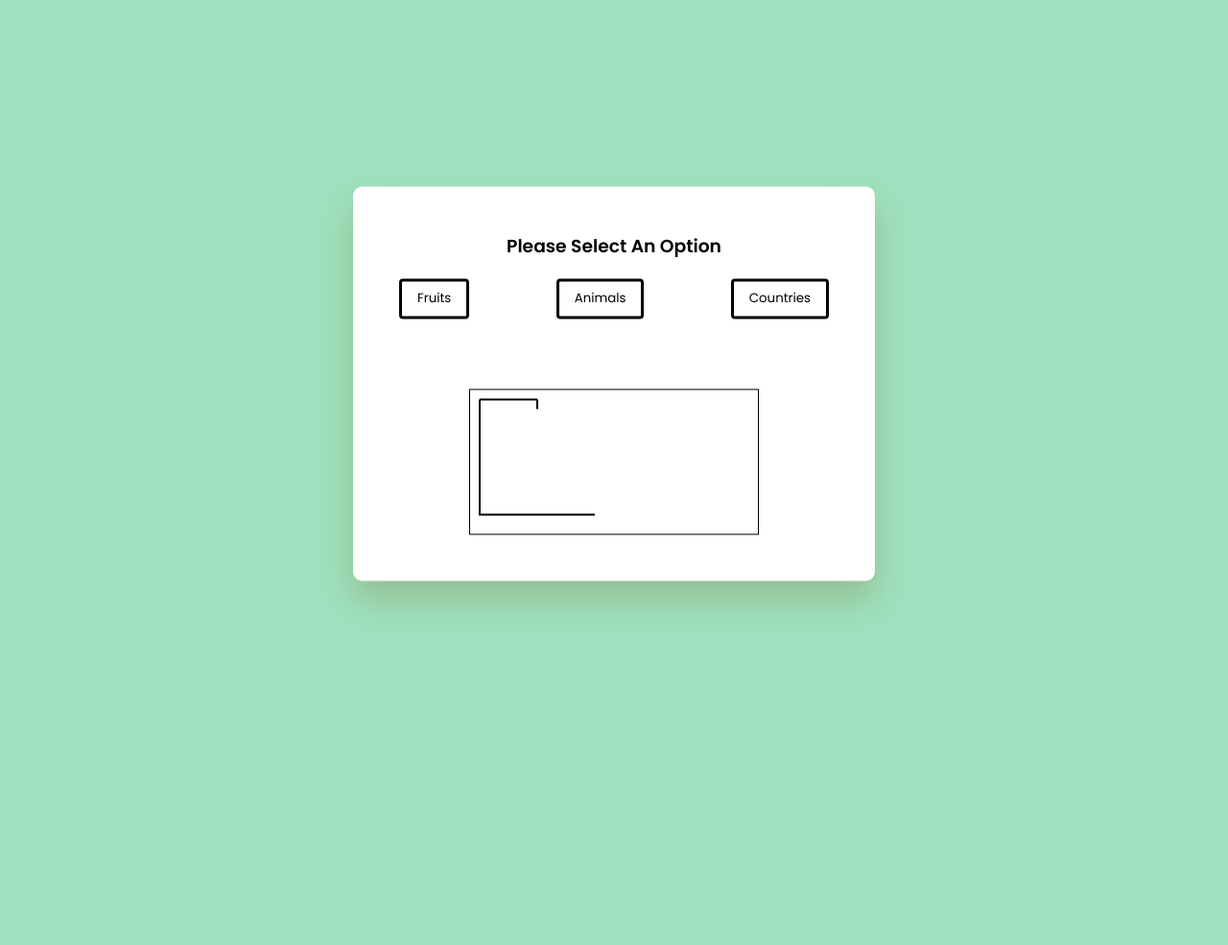
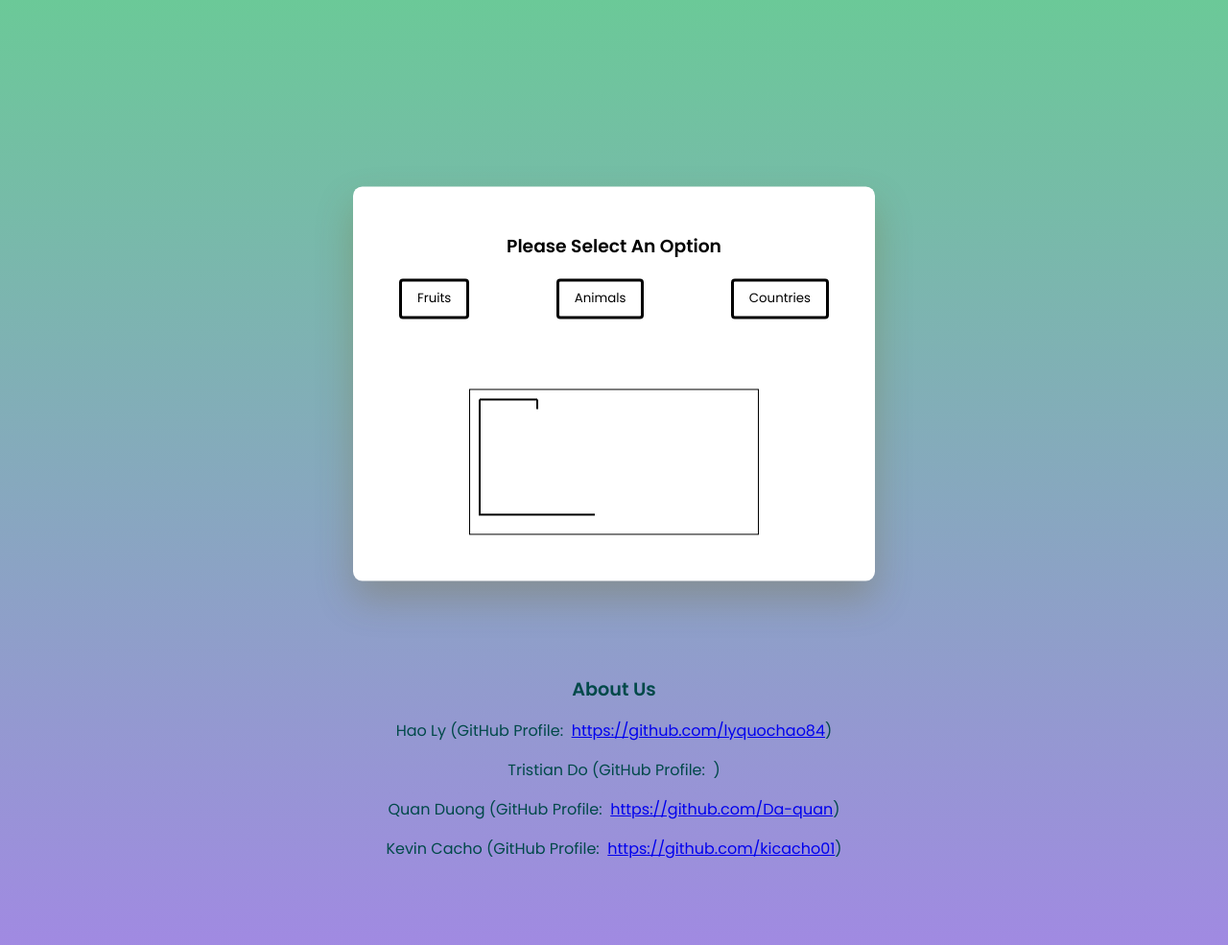
Before and after one commit to lyquochao84/CPSC349-Project3, a website: page index.html in a window 1280 px wide. Shown: the whole page at 96% size. Before the commit the page ends 800 px from the top, so only its background shows below. Drawn offline with Linux system fonts and the light colour scheme.

Commit message:
Added About Us

```diff
--- a/index.html
+++ b/index.html
@@ -23,6 +23,14 @@
     </div>
   </div>
 
+  <div id="about-us">
+    <h1 class="about-us-text">About Us</h1>
+    <p class="about-us-text about-us-names">Hao Ly (GitHub Profile: &nbsp; <a href="https://github.com/lyquochao84">https://github.com/lyquochao84</a>)</p>
+    <p class="about-us-text about-us-names">Tristian Do (GitHub Profile: &nbsp; <a href></a>)</p>
+    <p class="about-us-text about-us-names">Quan Duong (GitHub Profile: &nbsp; <a href="https://github.com/Da-quan">https://github.com/Da-quan</a>)</p>
+    <p class="about-us-text about-us-names">Kevin Cacho (GitHub Profile: &nbsp; <a href="https://github.com/kicacho01">https://github.com/kicacho01</a>)</p>
+  </div>
+
   <!-- Script -->
   <script src="main.js"></script>
 </body>
--- a/style.css
+++ b/style.css
@@ -116,3 +116,27 @@ canvas {
 .lose-msg {
   color: #fe5152;
 }
+#about-us {
+  color: rgb(1, 73, 73);
+  display: grid;
+  position: relative;
+  justify-content: center;
+  bottom: -38.5rem;
+  padding: 5rem;
+}
+.about-us-text {
+  display: flex;
+  justify-content: center;
+  padding: 0.5rem;
+  font-size: larger;
+}
+.about-us-names {
+  font-family: "Poppins", sans-serif;
+  font-size: medium;
+}
+/* Adding Gradient as Background */
+body {
+  background-image: linear-gradient(#6bc998, #a782eb);
+  background-size: 300% 300%;
+  height: 100%;
+}
```
